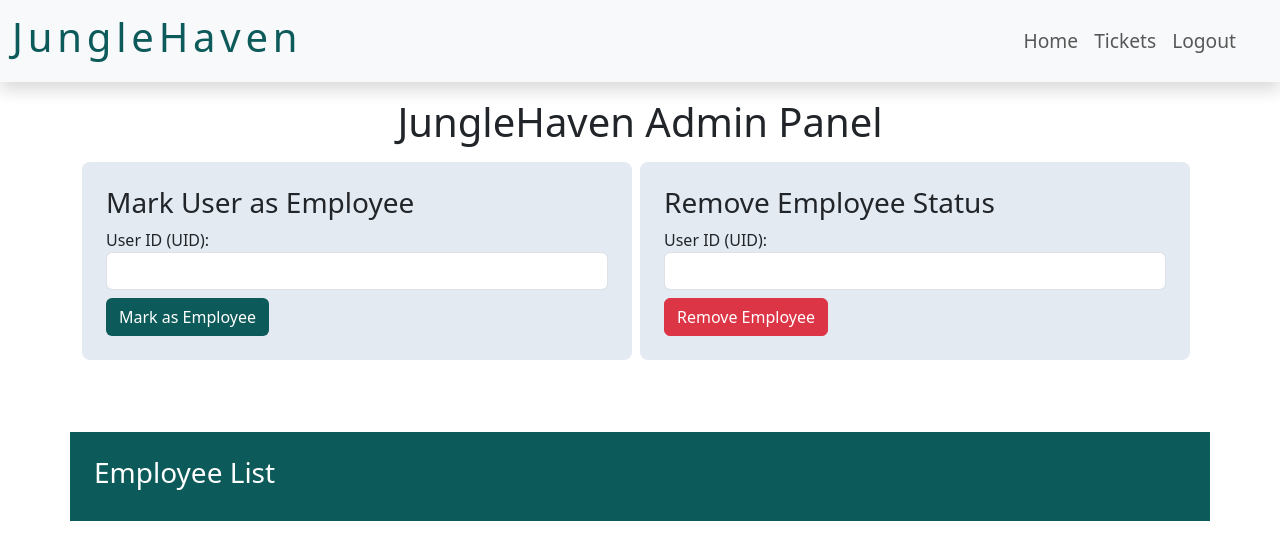
After one commit to SageWaweru/Zoo-Management-System, a Flask app: page /admin in a window 1280 px wide. The commit adds this page. Shown: the top 560 px of the page. Run offline with Flask 3, Linux system fonts and the light colour scheme; a user stored in the database is signed in; data that the repository does not hold is empty.

Commit message:
add changes

```diff
--- a/main.py
+++ b/main.py
@@ -2,18 +2,16 @@ from zoo import Zoo
 from zookeeper import Zookeeper
 from animal import Animal, Mammal, Bird, Reptile
 from events import random_event
-from flask import Flask, render_template, request, jsonify, redirect, url_for, flash, session
+from werkzeug.utils import secure_filename
+from flask import Flask, render_template, request, redirect, url_for, jsonify, flash, session
 from flask_login import LoginManager, UserMixin, login_user, login_required, logout_user, current_user
 import os
 import firebase_admin
 from firebase_admin import auth, credentials
 from firebase_admin.exceptions import FirebaseError
 from flask_session import Session
-from werkzeug.utils import secure_filename
-from functools import wraps
 from datetime import timedelta
-
-
+import logging
 
 # Initialize Flask app and configurations
 app = Flask(__name__)
@@ -24,7 +22,7 @@ app.config['SESSION_TYPE'] = 'filesystem'
 app.config['SESSION_COOKIE_SAMESITE'] = 'Lax'
 app.config['SESSION_COOKIE_SECURE'] = False  # Set to True in production with HTTPS
 app.config['PERMANENT_SESSION_LIFETIME'] = timedelta(days=7)  # Set session timeout to 7 days.
-
+app.config['TEMPLATES_AUTO_RELOAD'] = True
 
 Session(app)
 
@@ -46,11 +44,11 @@ login_manager.init_app(app)
 
 # User class for Flask-Login integration
 class User(UserMixin):
-    def __init__(self, email, uid, claims=None):
+    def __init__(self, email, uid, role=None):
         self.id = uid
         self.email = email
         self.uid = uid
-        self.claims = claims or {}
+        self.role = role
 
     def get_id(self):
         return self.id
@@ -58,24 +56,46 @@ class User(UserMixin):
 @login_manager.user_loader
 def load_user(user_id):
     try:
+        # Retrieve the user from Firebase using the user_id (typically the uid)
         firebase_user = auth.get_user(user_id)
-        return User(email=firebase_user.email, uid=firebase_user.uid, claims=firebase_user.custom_claims)
-    except auth.UserNotFoundError:
-        return None
+        # Get custom claims or set a default role
+        role = firebase_user.custom_claims.get('role', 'guest') if firebase_user.custom_claims else 'guest'
+        # Return the User object
+        return User(email=firebase_user.email, uid=firebase_user.uid, role=role)
+    except Exception as e:
+        print(f"Error loading user: {e}")
+        return None  # Return None if the user can't be loaded
+
+def assign_role(user_id, role):
+    # Assign custom claim (role)
+    auth.set_custom_user_claims(user_id, {'role': role})
+
+def check_user_role(uid):
+    try:
+        user = auth.get_user(uid)  # Firebase function
+        claims = user.custom_claims  # Firebase custom claims
+        return claims.get('role', 'guest')  # Get role from custom claims
+    except Exception as e:
+        flash(f"Error fetching user claims: {str(e)}", "danger")
+        return 'guest'  # Return a default role in case of failure
 
 @app.route("/register", methods=["GET", "POST"])
 def register():
+    session.clear()
+
     if request.method == "POST":
         email = request.form['email']
         password = request.form['password']
+        session['user'] = email
+        print(f"Registering user: {email}")
 
         try:
             user = auth.create_user(email=email, password=password)
             uid = user.uid
             claims = user.custom_claims if hasattr(user, 'custom_claims') else {}
 
-            user_obj = User(email=email, uid=uid, claims=claims)
-            login_user(user_obj)
+            user_obj = User(email=email, uid=uid, role=claims.get('role', 'guest'))
+            login_user(user_obj)  # Log the user in using Flask-Login
 
             flash("Registration successful! Please log in.", "success")
             return redirect(url_for("login"))
@@ -84,41 +104,44 @@ def register():
 
     return render_template("register.html")
 
-# Login route
-def authenticate_user(id_token):
-    try:
-        # Verify the Firebase ID token and decode the user's information
-        decoded_token = auth.verify_id_token(id_token)
-        return decoded_token  # This contains the user's Firebase UID and other info
-    except auth.InvalidIdTokenError:
-        return None
 
-@app.before_request
-def check_login():
-    print(session)  # Print the session data to see its state
-    if 'user' not in session and request.endpoint not in ['login', 'register']:
-        return redirect(url_for('login'))  # Redirect to login if not logged in and trying to access other pages
+
 
 
 @app.route("/login", methods=["GET", "POST"])
 def login():
-    if 'user_id' in session:  # If the user is already logged in, redirect to home
+    session.clear()  # Clear previous session data
+
+    if current_user.is_authenticated:  # If the user is already logged in, redirect to home
         return redirect(url_for('home'))
 
     if request.method == 'POST':
-        email = request.form['email']
-        password = request.form['password']
+        data = request.get_json()  # Get the JSON data from the request body
+        id_token = data.get('id_token')  # Extract id_token from JSON body
+        print(f"Logging in user with ID token: {id_token}")
 
-        # Authenticate the user (verify email and password using Firebase)
-        decoded_token = authenticate_user(email, password)
-        if decoded_token:
-            user_obj = User(email=email, uid=decoded_token['uid'], claims=decoded_token.get('claims'))
-            login_user(user_obj)  # Log the user in with Flask-Login
+        if not id_token:
+            return jsonify({"success": False, "error": "ID token is missing"}), 400
+
+        try:
+            # Verify the Firebase ID token and decode the user's information
+            decoded_token = auth.verify_id_token(id_token)
+            email = decoded_token['email']  # Get the email from the decoded token
+            uid = decoded_token['uid']  # Get the Firebase UID
+            role = check_user_role(uid)  # Get the user role
+
+            # Create the user object
+            user_obj = User(email=email, uid=uid, role=role)
+
+            # Log the user in using Flask-Login
+            login_user(user_obj)
 
             flash("Login successful!", "success")
-            return redirect(url_for('home'))
-        else:
+            return jsonify({"success": True, "redirect": url_for('home')}), 200
+        except Exception as e:
             flash("Invalid login credentials", "danger")
+            print(f"Error verifying token: {e}")
+            return jsonify({"success": False, "error": "Invalid token"}), 400
 
     return render_template('login.html')
 
@@ -128,19 +151,98 @@ def logout():
     return redirect(url_for('home'))
 
 # Firebase Token verification (if using Firebase token from frontend)
+logging.basicConfig(level=logging.INFO)
+
 @app.route('/verify_token', methods=['POST'])
 def verify_token():
-    token = request.json.get('token')  # Firebase ID token sent from frontend
+    token = request.json.get('token')  # Get the Firebase ID token from the request
+
+    if not token:
+        # Handle missing token
+        logging.warning("No token provided in the request.")
+        return jsonify({'success': False, 'error': 'Token is required'}), 400
 
     try:
+        # Verify the Firebase ID token
+        logging.info(f"Received token: {token}")
         decoded_token = auth.verify_id_token(token)
-        uid = decoded_token['uid']  # Get user UID from the decoded token
-        session['uid'] = uid  # Store UID in session
+        uid = decoded_token['uid']  # Extract user UID from decoded token
+
+        # Store UID and user role in the session
+        session['uid'] = uid
+        session['user_role'] = check_user_role(uid)  # Ensure this function is defined properly
+
+        logging.info(f"User verified successfully with UID: {uid}")
+        logging.debug(f"Session data: {session}")
         return jsonify({'success': True, 'uid': uid})
+
+    except auth.InvalidIdTokenError:
+        logging.error("Invalid ID token.")
+        return jsonify({'success': False, 'error': 'Invalid token'}), 400
+
+    except auth.ExpiredIdTokenError:
+        logging.error("Expired ID token.")
+        return jsonify({'success': False, 'error': 'Token has expired'}), 400
+
+    except auth.RevokedIdTokenError:
+        logging.error("Revoked ID token.")
+        return jsonify({'success': False, 'error': 'Token has been revoked'}), 400
+
     except Exception as e:
-        return jsonify({'success': False, 'error': str(e)}), 400
+        # Catch any other exceptions
+        logging.exception("Unexpected error during token verification.")
+        return jsonify({'success': False, 'error': 'An unexpected error occurred'}), 400
+
+@app.route('/admin')
+def admin():
+    return render_template('admin.html')
+
+@app.route('/set-employee', methods=['POST'])
+def set_employee():
+    try:
+        user_id = request.json.get('user_id')
+
+        if not user_id:
+            return jsonify({"error": "User ID is required"}), 400
+
+        auth.set_custom_user_claims(user_id, {'role': 'employee'})
+
+        return jsonify({"message": f"User {user_id} has been marked as an employee."}), 200
+
+    except Exception as e:
+        return jsonify({"error": str(e)}), 500
+
+@app.route('/remove-employee', methods=['POST'])
+def remove_employee():
+    try:
+        user_id = request.json.get('user_id')
+
+        if not user_id:
+            return jsonify({"error": "User ID is required"}), 400
+
+        auth.set_custom_user_claims(user_id, {'role': 'user'})
+
+        return jsonify({"message": f"User {user_id} is no longer an employee."}), 200
+
+    except Exception as e:
+        return jsonify({"error": str(e)}), 500
 
 
+@app.route('/get-employees', methods=['GET'])
+def get_employees():
+    try:
+        employee_list = []
+
+        users = auth.list_users()
+
+        for user in users.users:
+            if user.custom_claims and user.custom_claims.get('role') == 'employee':
+                employee_list.append(user.email)
+
+        return jsonify({"employees": employee_list}), 200
+
+    except Exception as e:
+        return jsonify({"error": str(e)}), 500
 
 zoo_name = "Jungle Haven Zoo"
 animals = [
@@ -154,48 +256,35 @@ animals = [
 
 zookeeper = Zookeeper("Sage", "Jungle Haven Zoo")
 
+
 @app.route("/")
 def home():
-    print("Session data:", session)  # Print session data to debug
-    if 'user' not in session:
-        print("User is not logged in.")
+    if not current_user.is_authenticated:  # Check if the user is logged in
         return redirect(url_for('login'))
 
-    print("User is logged in:", session['user'])
     return render_template(
-        "home.html", user_role=session.get('user_role', 'guest'), zoo_name=zoo_name, animals=animals
+        "home.html", user_role=current_user.role, zoo_name=zoo_name, animals=animals
     )
-
 @app.route("/zookeeper", methods=["GET", "POST"])
 @login_required
 def zookeeper_page():
-    # Ensure the user is an employee (for access control) only if it's a POST request
     if request.method == "POST":
         if session.get('user_role') != 'employee':
             flash("Access denied. Employees only.", "danger")
-            return redirect(url_for('home'))  # Redirect if not an employee
+            return redirect(url_for('home'))
 
-        # Handle different form actions
         if "add_animal" in request.form:
-            # Add animal logic
             flash("Animal added successfully!", "success")
         elif "delete_animal" in request.form:
-            # Delete animal logic
             flash("Animal deleted successfully!", "success")
         elif "edit_animal" in request.form:
-            # Edit animal logic
             flash("Animal details updated successfully!", "success")
         elif "update_health" in request.form:
-            # Update health status logic
             flash("Animal health status updated successfully!", "success")
         elif "simulate_event" in request.form:
-            # Simulate event logic
             flash("Event simulated successfully!", "success")
 
-    # Retrieve relevant data to pass to the template (e.g., zoo name and animals)
-    zoo_name = "Jungle Haven Zoo"  # Example, replace with actual data
-    animals = []  # Example, replace with actual animal data from your system
-
+    zoo_name = "Jungle Haven Zoo"
     return render_template("zookeeper.html", zoo_name=zoo_name, animals=animals)
 
 def allowed_file(filename):
--- a/templates/add.html
+++ b/templates/add.html
@@ -23,8 +23,7 @@
                     </li>
 
                     {% if current_user.is_authenticated %}
-
-                        {% if session.get('user_role') == 'employee' %}
+                    {% if current_user.role == 'employee' %}
                         <li class="nav-item">
                             <a class="nav-link" href="{{ url_for('zookeeper_page') }}" style="font-size: 1.2rem;">Employee</a>
                         </li>
--- /dev/null
+++ b/templates/admin.html
@@ -0,0 +1,171 @@
+<!DOCTYPE html>
+<html lang="en">
+<head>
+    <meta charset="UTF-8">
+    <meta name="viewport" content="width=device-width, initial-scale=1.0">
+    <link href="https://cdn.jsdelivr.net/npm/bootstrap@5.3.0-alpha1/dist/css/bootstrap.min.css" rel="stylesheet">
+    <title>Admin Panel</title>
+</head>
+<body>
+    <nav class="navbar navbar-expand-lg navbar-light bg-light shadow">
+        <div class="container-fluid">
+            <h1 class="navbar-brand" style="color: rgb(13, 90, 90); font-size: 2.5rem; letter-spacing: .3rem;">
+                JungleHaven
+            </h1>
+
+            <button class="navbar-toggler" type="button" data-bs-toggle="collapse" data-bs-target="#navbarNav" aria-controls="navbarNav" aria-expanded="false" aria-label="Toggle navigation">
+                <span class="navbar-toggler-icon"></span>
+            </button>
+            <div class="collapse navbar-collapse justify-content-end px-4" id="navbarNav">
+                <ul class="navbar-nav">
+                    <li class="nav-item">
+                        <a class="nav-link" href="{{ url_for('home') }}" style="font-size: 1.2rem;">Home</a>
+                    </li>
+
+                    {% if current_user.is_authenticated %}
+                    {% if current_user.role == 'employee' %}
+                        <li class="nav-item">
+                            <a class="nav-link" href="{{ url_for('zookeeper_page') }}" style="font-size: 1.2rem;">Employee</a>
+                        </li>
+                    {% endif %}
+                    <li class="nav-item">
+                        <a class="nav-link" href="{{ url_for('tickets_page') }}" style="font-size: 1.2rem;">Tickets</a>
+                    </li>
+                    <li class="nav-item">
+                        <a class="nav-link" href="{{ url_for('logout') }}" style="font-size: 1.2rem;">Logout</a>
+                    </li>
+                {% else %}
+                    <li class="nav-item">
+                        <a class="nav-link" href="{{ url_for('tickets_page') }}" style="font-size: 1.2rem;">Tickets</a>
+                    </li>
+                    <li class="nav-item">
+                        <a class="nav-link" href="{{ url_for('login') }}" style="font-size: 1.2rem;">Login</a>
+                    </li>
+                    <li class="nav-item">
+                        <a class="nav-link" href="{{ url_for('register') }}" style="font-size: 1.2rem;">Register</a>
+                    </li>
+                {% endif %}
+                                </ul>
+            </div>
+        </div>
+    </nav>
+    <h1 class="text-center mt-3 mb-3">JungleHaven Admin Panel</h1>
+
+    <div class="container mb-5 d-flex justify-content-between">
+    <form id="set-employee-form" class="mb-4 w-50 p-4 " style="background-color: rgb(227, 234, 241); border-radius: .5rem;">
+        <h3>Mark User as Employee</h3>
+        <div class="form-group">
+            <label for="user-id">User ID (UID):</label>
+            <input type="text" id="user-id" name="user-id" class="form-control mb-2" required />
+        </div>
+        <button type="submit" id="set-employee-btn" class="btn text-white" style="background-color: rgb(13, 90, 90);">Mark as Employee</button>
+        <span id="set-employee-loading" style="display:none;">Processing...</span>
+    </form>
+
+    <form id="remove-employee-form" class="mb-4 w-50 p-4 mx-2" style="background-color: rgb(227, 234, 241); border-radius: .5rem;">
+        <h3>Remove Employee Status</h3>
+        <div class="form-group">
+            <label for="remove-user-id">User ID (UID):</label>
+            <input type="text" id="remove-user-id" name="remove-user-id" class="form-control mb-2" required />
+        </div>
+        <button type="submit" class="btn btn-danger" id="remove-employee-btn">Remove Employee</button>
+        <span id="remove-employee-loading" style="display:none;">Processing...</span>
+    </form>
+</div>
+<div class="container p-4" style="background-color: rgb(13, 90, 90);">
+    <h3 class="text-white">Employee List</h3>
+    <ul id="employee-list" class="list-group">
+    </ul>
+</div>
+<script src="https://cdn.jsdelivr.net/npm/bootstrap@5.3.0-alpha1/dist/js/bootstrap.bundle.min.js"></script>
+
+    <script>
+        const setEmployeeForm = document.getElementById("set-employee-form");
+        const removeEmployeeForm = document.getElementById("remove-employee-form");
+
+        setEmployeeForm.addEventListener("submit", async function(event) {
+            event.preventDefault();
+            const userId = document.getElementById("user-id").value;
+
+            document.getElementById("set-employee-btn").disabled = true;
+            document.getElementById("set-employee-loading").style.display = "inline";
+
+            try {
+                const response = await fetch('/set-employee', {
+                    method: 'POST',
+                    headers: {
+                        'Content-Type': 'application/json'
+                    },
+                    body: JSON.stringify({ user_id: userId })
+                });
+
+                const data = await response.json();
+                if (response.ok) {
+                    alert(data.message);
+                    window.location.href = 'http://127.0.0.1:5000/admin';
+
+                } else {
+                    alert(`Error: ${data.error}`);
+                }
+            } catch (error) {
+                alert('An error occurred: ' + error.message);
+            } finally {
+                document.getElementById("set-employee-btn").disabled = false;
+                document.getElementById("set-employee-loading").style.display = "none";
+            }
+        });
+
+        removeEmployeeForm.addEventListener("submit", async function(event) {
+            event.preventDefault();
+            const userId = document.getElementById("remove-user-id").value;
+
+            document.getElementById("remove-employee-btn").disabled = true;
+            document.getElementById("remove-employee-loading").style.display = "inline";
+
+            try {
+                const response = await fetch('/remove-employee', {
+                    method: 'POST',
+                    headers: {
+                        'Content-Type': 'application/json'
+                    },
+                    body: JSON.stringify({ user_id: userId })
+                });
+
+                const data = await response.json();
+                if (response.ok) {
+                    alert(data.message);
+                    window.location.href = 'http://127.0.0.1:5000/admin';
+                } else {
+                    alert(`Error: ${data.error}`);
+                }
+            } catch (error) {
+                alert('An error occurred: ' + error.message);
+            } finally {
+                document.getElementById("remove-employee-btn").disabled = false;
+                document.getElementById("remove-employee-loading").style.display = "none";
+            }
+        });
+
+        window.onload = async function() {
+            try {
+                const response = await fetch('/get-employees');
+                const data = await response.json();
+
+                if (response.ok) {
+                    const employeeList = document.getElementById("employee-list");
+                    data.employees.forEach(email => {
+                        const listItem = document.createElement("li");
+                        listItem.classList.add("list-group-item");
+                        listItem.textContent = email;
+                        employeeList.appendChild(listItem);
+                    });
+                } else {
+                    alert(`Error: ${data.error}`);
+                }
+            } catch (error) {
+                alert('An error occurred: ' + error.message);
+            }
+        };
+    </script>
+</body>
+</html>
--- a/templates/edit.html
+++ b/templates/edit.html
@@ -23,8 +23,7 @@
                     </li>
 
                     {% if current_user.is_authenticated %}
-
-                        {% if session.get('user_role') == 'employee' %}
+                    {% if current_user.role == 'employee' %}
                         <li class="nav-item">
                             <a class="nav-link" href="{{ url_for('zookeeper_page') }}" style="font-size: 1.2rem;">Employee</a>
                         </li>
--- a/templates/health.html
+++ b/templates/health.html
@@ -26,8 +26,7 @@
                     </li>
 
                     {% if current_user.is_authenticated %}
-
-                        {% if session.get('user_role') == 'employee' %}
+                    {% if current_user.role == 'employee' %}
                         <li class="nav-item">
                             <a class="nav-link" href="{{ url_for('zookeeper_page') }}" style="font-size: 1.2rem;">Employee</a>
                         </li>
--- a/templates/tickets.html
+++ b/templates/tickets.html
@@ -24,8 +24,7 @@
                     </li>
 
                     {% if current_user.is_authenticated %}
-
-                        {% if session.get('user_role') == 'employee' %}
+                    {% if current_user.role == 'employee' %}
                         <li class="nav-item">
                             <a class="nav-link" href="{{ url_for('zookeeper_page') }}" style="font-size: 1.2rem;">Employee</a>
                         </li>
```
Also changed, not shown: templates/buytickets.html (+38 -1 lines), templates/home.html (+38 -2 lines), templates/login.html (+9 -12 lines), templates/zookeeper.html (+2 -12 lines), static/images/Bird/1820919.jpg (added), static/images/Mammal/test_1820919.jpg (added), static/images/Mammal/test_20220423_175537.jpg (added), 2 other files. Lines whose indentation alone changed are shown as unchanged.
